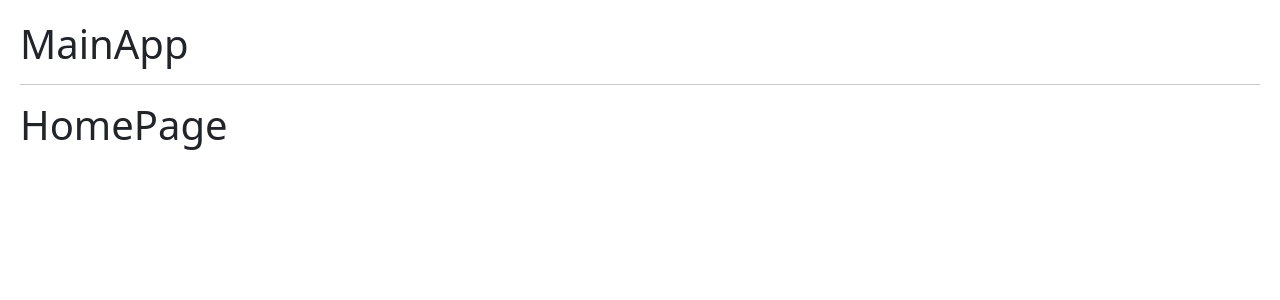
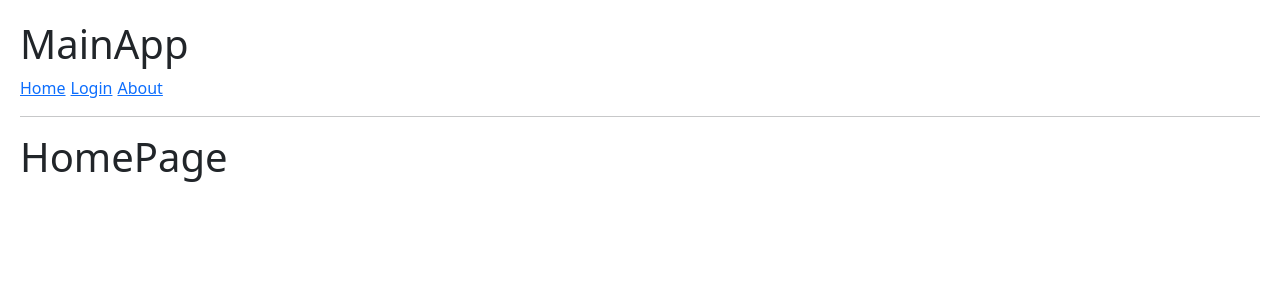
Before and after one commit to chalscc/React-Hook-App, a React (Vite) app: page / in a window 1280 px wide. Shown: the top 300 px of the page. Built offline with nearby package versions, Linux system fonts and the light colour scheme.

Commit message:
Link tags

```diff
--- a/src/09-useContext/MainApp.jsx
+++ b/src/09-useContext/MainApp.jsx
@@ -1,5 +1,5 @@
 import React from 'react'
-import { Navigate, Route, Routes } from 'react-router-dom'
+import { Navigate, Route, Routes, Link } from 'react-router-dom'
 import { HomePage } from './HomePage'
 import { AboutPage } from './AboutPage'
 import { LoginPage } from './LoginPage'
@@ -8,6 +8,12 @@
   return (
     <>
       <h1> MainApp </h1>
+
+        {/* Funciona como el anchor tag de HTML <a href=""></a> per sin re-renderizar toda la pantalla */}
+        {/* Lo utilizariamos para navegar a sitios externos principalmente */}
+        <Link to="/">Home</Link>
+        <Link to="/login">Login</Link>
+        <Link to="/about">About</Link>
       <hr/>
 
       <Routes>
--- a/src/index.css
+++ b/src/index.css
@@ -5,3 +5,7 @@
 button {
   margin-right: 5px;
 }
+
+a {
+  margin-right: 5px;
+}
```
